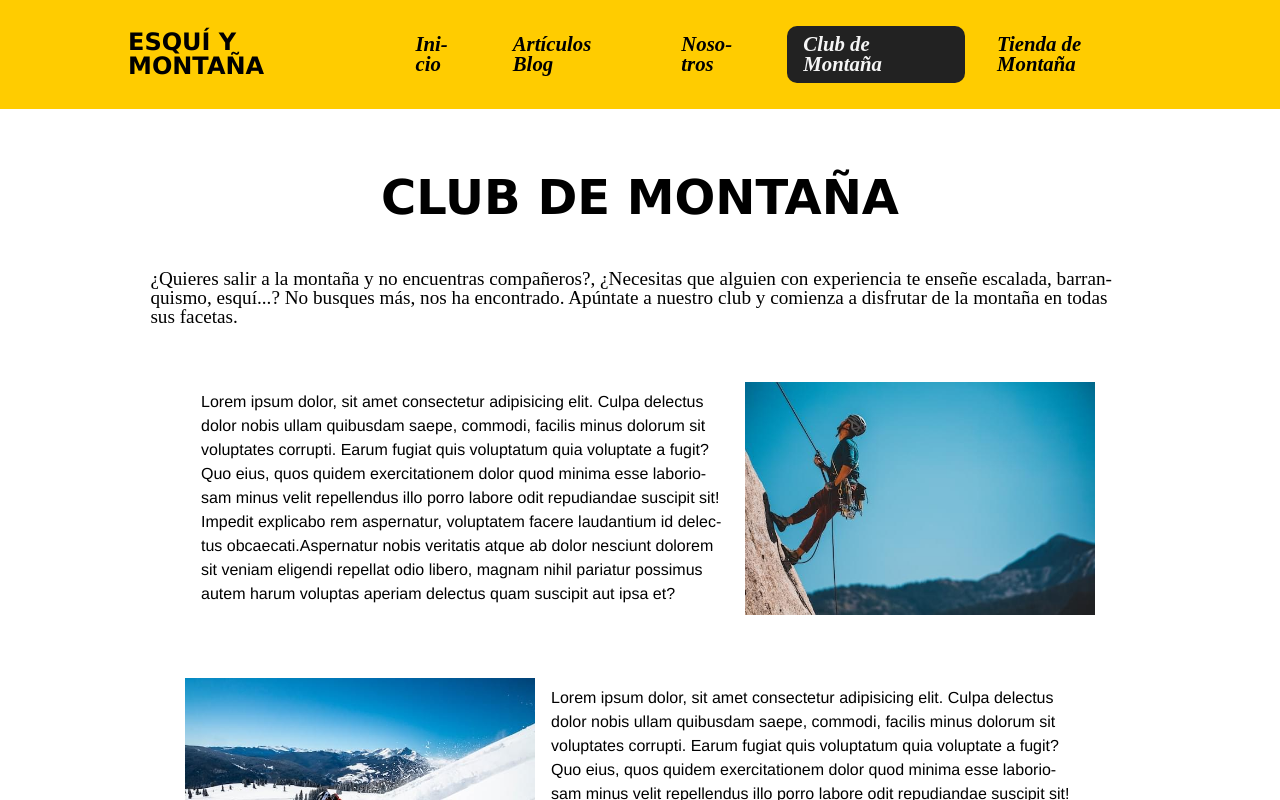
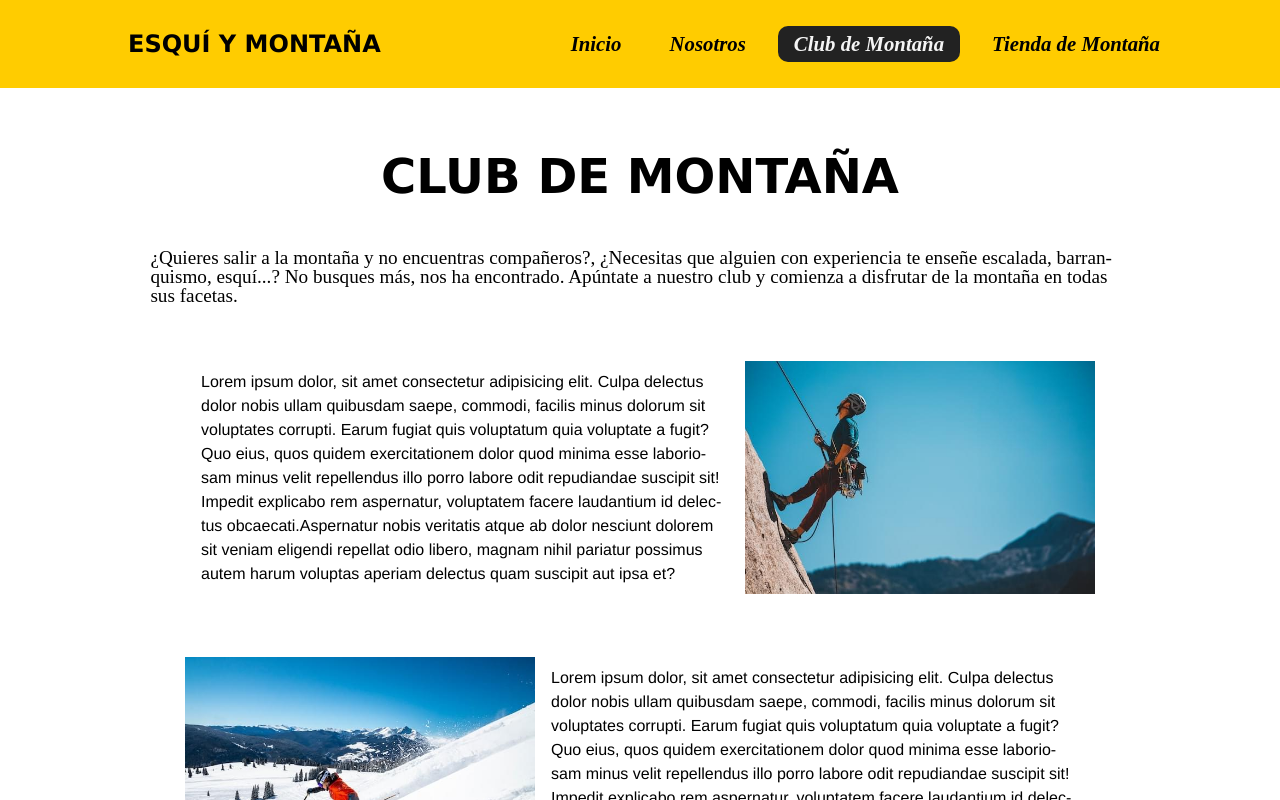
Before and after one commit to javicerezo/tienda-online-v2, a Next.js app: page /club in a window 1280 px wide. Shown: the top 800 px of the page. Built offline with nearby package versions, Linux system fonts and the light colour scheme; no server answers.

Commit message:
modificar Header (quitar li de artículos blog porque no tiene sentido, el contenido del blog/ ya es una muestra de toda la variedad de las artículos de la base de datos), también se ha creado las page.tsx para las url dinámicas de las categorías(category) y de cada noticia(slug)

```diff
--- a/src/components/layout/Blog/Header/Header.tsx
+++ b/src/components/layout/Blog/Header/Header.tsx
@@ -28,9 +28,6 @@ export const Header = () => {
                         className={`Header-link ${pathName === "/blog" ? "Header-link--activo" : ""} `}
                         href="/blog">Inicio</Link>
                      <Link
-                        className={`Header-link ${pathName === "/blog/entries" ? "Header-link--activo" : ""} `}
-                        href="/blog/entries">Artículos Blog</Link>
-                     <Link
                         className={`Header-link ${pathName === "/blog/us" ? "Header-link--activo" : ""} `}
                         href="/blog/aboutUs">Nosotros</Link>
                      <Link
```
Also changed, not shown: src/app/blog/[category]/page.tsx (added, +9 -0 lines), src/app/blog/[slug]/page.tsx (added, +9 -0 lines).
